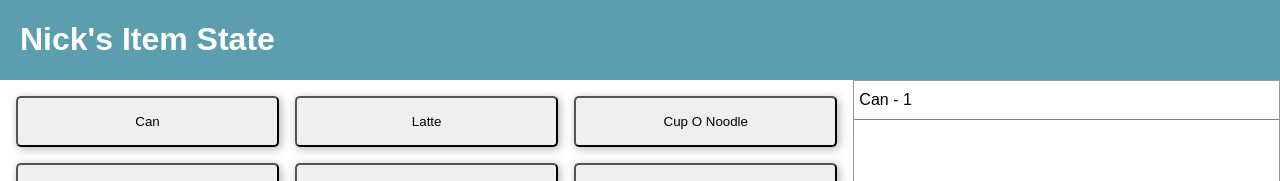
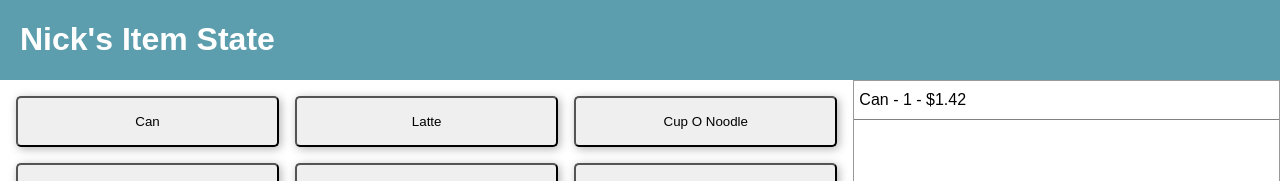
Before and after one commit to krames12/state-practice-in-react, a React (Create React App) app: page / in a window 1280 px wide. Both pictures are taken after a click on the button "Can". Shown: the top 181 px of the page. Built offline with nearby package versions, Linux system fonts and the light colour scheme.

Commit message:
shows cart line item price and increases with qty

```diff
--- a/src/CheckoutContext.js
+++ b/src/CheckoutContext.js
@@ -13,14 +13,21 @@ class CheckoutProvider extends Component {
         let revisedCart = this.state.cartItems.map( (cartItem) => {
             if(cartItem.id === item.id) {
                 newItem = false;
+                cartItem.qty++;
+                let newPrice = item.price * cartItem.qty;
+                console.log("item price:", item.price, "cart qty:", cartItem.qty, "new price", newPrice);
+
                 return {
-                    qty: cartItem.qty++,
+                    qty: cartItem.qty,
                     ...cartItem,
+                    price: newPrice,
                 };
             } else {
                 return cartItem;
             }
         });
+
+        console.log(revisedCart);
 
         if(newItem) {
             revisedCart = [
--- a/src/CheckoutItem.js
+++ b/src/CheckoutItem.js
@@ -9,7 +9,7 @@ class CheckoutItem extends Component {
     render() {
         return (
             <ItemContainer>
-                <span>{this.props.name}</span> - <span>{this.props.qty}</span>
+                {this.props.name} - {this.props.qty} - <span className="line-price">&#36;{this.props.price}</span>
             </ItemContainer>
         )
     }
--- a/src/index.css
+++ b/src/index.css
@@ -3,3 +3,7 @@ body {
   padding: 0;
   font-family: sans-serif;
 }
+
+.line-price {
+  text-align: right;
+}
```
